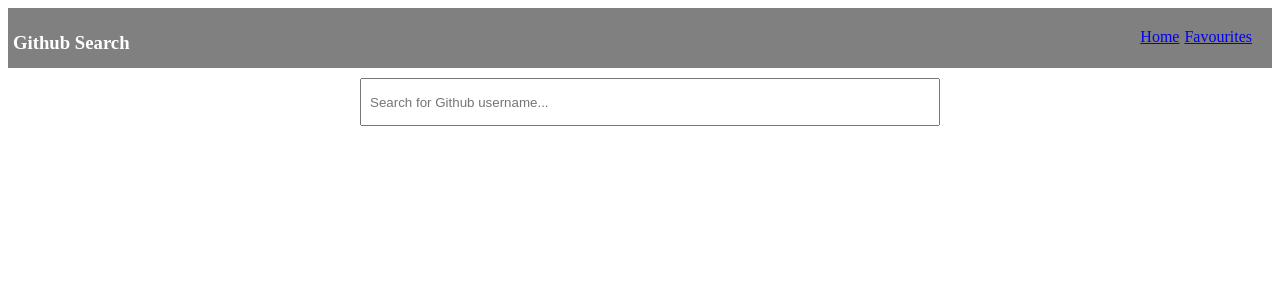
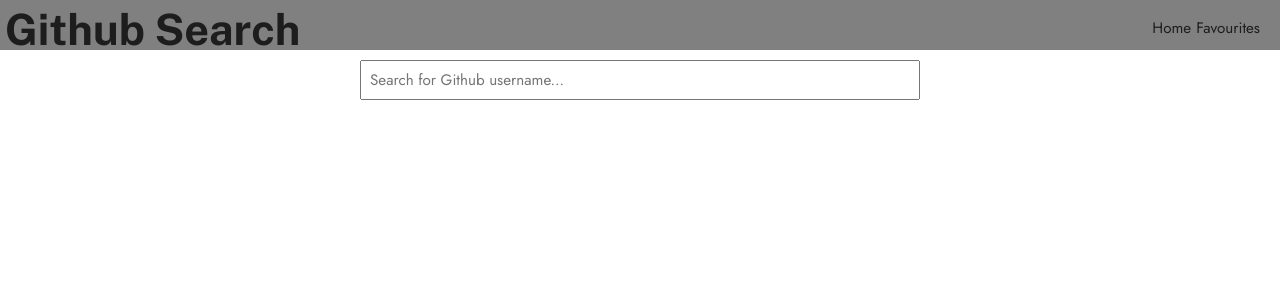
Before and after one commit to artemkholev/gitApi, a React (Vite) app: page / in a window 1280 px wide. Shown: the top 300 px of the page. Built offline with nearby package versions, Linux system fonts and the light colour scheme.

Commit message:
add styles

```diff
--- a/src/App.tsx
+++ b/src/App.tsx
@@ -4,8 +4,6 @@
 import { Navigation } from "./components/Navigations/Navigation"
 
 function App() {
-
-
   return (
     <>
       <Navigation/>
--- /dev/null
+++ b/src/assets/styles/main.scss
@@ -0,0 +1,61 @@
+@import 'normalize';
+@import 'vars';
+
+
+* {
+  box-sizing: border-box;
+  margin: 0;
+  padding: 0;
+}
+body {
+  color: $text-color;
+  font-family: $text;
+  font-size: $text-size;
+  overflow-x: hidden;
+}
+h1,
+h2,
+h3,
+h4,
+ul,
+li,
+p {
+  margin: 0;
+  padding: 0;
+}
+h1,
+h2,
+h3,
+h4 {
+  color: $title-color;
+  font-family: $title;
+  font-size: $title-size;
+}
+a {
+  color: $title-color;
+  text-decoration: none;
+
+  &:hover {
+    cursor: pointer;
+  }
+}
+
+input {
+  &:focus {
+    outline: none;
+  }
+}
+
+.container {
+  width: calc(728px + (1280 - 728) * ((100vw - 768px) / (1920 - 768)));
+  height: 100%;
+  margin: auto;
+
+  @media(max-width: 767px) {
+    width: calc(288px + (728 - 288) * ((100vw - 320px) / (767 - 320)));
+  }
+}
+.active {
+  color: $main-color;
+  border-bottom: 2px solid $main-color;
+}
--- /dev/null
+++ b/src/assets/styles/normalize.scss
@@ -0,0 +1,351 @@
+/*! normalize.css v8.0.1 | MIT License | github.com/necolas/normalize.css */
+
+/* Document
+   ========================================================================== */
+
+/**
+ * 1. Correct the line height in all browsers.
+ * 2. Prevent adjustments of font size after orientation changes in iOS.
+ */
+
+html {
+  line-height: 1.15; /* 1 */
+  -webkit-text-size-adjust: 100%; /* 2 */
+}
+
+/* Sections
+     ========================================================================== */
+
+/**
+   * Remove the margin in all browsers.
+   */
+
+body {
+  margin: 0;
+}
+
+/**
+   * Render the `main` element consistently in IE.
+   */
+
+main {
+  display: block;
+}
+
+/**
+   * Correct the font size and margin on `h1` elements within `section` and
+   * `article` contexts in Chrome, Firefox, and Safari.
+   */
+
+h1 {
+  font-size: 2em;
+  margin: 0.67em 0;
+}
+
+/* Grouping content
+     ========================================================================== */
+
+/**
+   * 1. Add the correct box sizing in Firefox.
+   * 2. Show the overflow in Edge and IE.
+   */
+
+hr {
+  box-sizing: content-box; /* 1 */
+  height: 0; /* 1 */
+  overflow: visible; /* 2 */
+}
+
+/**
+   * 1. Correct the inheritance and scaling of font size in all browsers.
+   * 2. Correct the odd `em` font sizing in all browsers.
+   */
+
+pre {
+  font-family: monospace, monospace; /* 1 */
+  font-size: 1em; /* 2 */
+}
+
+/* Text-level semantics
+     ========================================================================== */
+
+/**
+   * Remove the gray background on active links in IE 10.
+   */
+
+a {
+  background-color: transparent;
+}
+
+/**
+   * 1. Remove the bottom border in Chrome 57-
+   * 2. Add the correct text decoration in Chrome, Edge, IE, Opera, and Safari.
+   */
+
+abbr[title] {
+  border-bottom: none; /* 1 */
+  text-decoration: underline; /* 2 */
+  text-decoration: underline dotted; /* 2 */
+}
+
+/**
+   * Add the correct font weight in Chrome, Edge, and Safari.
+   */
+
+b,
+strong {
+  font-weight: bolder;
+}
+
+/**
+   * 1. Correct the inheritance and scaling of font size in all browsers.
+   * 2. Correct the odd `em` font sizing in all browsers.
+   */
+
+code,
+kbd,
+samp {
+  font-family: monospace, monospace; /* 1 */
+  font-size: 1em; /* 2 */
+}
+
+/**
+   * Add the correct font size in all browsers.
+   */
+
+small {
+  font-size: 80%;
+}
+
+/**
+   * Prevent `sub` and `sup` elements from affecting the line height in
+   * all browsers.
+   */
+
+sub,
+sup {
+  font-size: 75%;
+  line-height: 0;
+  position: relative;
+  vertical-align: baseline;
+}
+
+sub {
+  bottom: -0.25em;
+}
+
+sup {
+  top: -0.5em;
+}
+
+/* Embedded content
+     ========================================================================== */
+
+/**
+   * Remove the border on images inside links in IE 10.
+   */
+
+img {
+  border-style: none;
+}
+
+/* Forms
+     ========================================================================== */
+
+/**
+   * 1. Change the font styles in all browsers.
+   * 2. Remove the margin in Firefox and Safari.
+   */
+
+button,
+input,
+optgroup,
+select,
+textarea {
+  font-family: inherit; /* 1 */
+  font-size: 100%; /* 1 */
+  line-height: 1.15; /* 1 */
+  margin: 0; /* 2 */
+}
+
+/**
+   * Show the overflow in IE.
+   * 1. Show the overflow in Edge.
+   */
+
+button,
+input {
+  /* 1 */
+  overflow: visible;
+}
+
+/**
+   * Remove the inheritance of text transform in Edge, Firefox, and IE.
+   * 1. Remove the inheritance of text transform in Firefox.
+   */
+
+button,
+select {
+  /* 1 */
+  text-transform: none;
+}
+
+/**
+   * Correct the inability to style clickable types in iOS and Safari.
+   */
+
+button,
+[type='button'],
+[type='reset'],
+[type='submit'] {
+  -webkit-appearance: button;
+}
+
+/**
+   * Remove the inner border and padding in Firefox.
+   */
+
+button::-moz-focus-inner,
+[type='button']::-moz-focus-inner,
+[type='reset']::-moz-focus-inner,
+[type='submit']::-moz-focus-inner {
+  border-style: none;
+  padding: 0;
+}
+
+/**
+   * Restore the focus styles unset by the previous rule.
+   */
+
+button:-moz-focusring,
+[type='button']:-moz-focusring,
+[type='reset']:-moz-focusring,
+[type='submit']:-moz-focusring {
+  outline: 1px dotted ButtonText;
+}
+
+/**
+   * Correct the padding in Firefox.
+   */
+
+fieldset {
+  padding: 0.35em 0.75em 0.625em;
+}
+
+/**
+   * 1. Correct the text wrapping in Edge and IE.
+   * 2. Correct the color inheritance from `fieldset` elements in IE.
+   * 3. Remove the padding so developers are not caught out when they zero out
+   *    `fieldset` elements in all browsers.
+   */
+
+legend {
+  box-sizing: border-box; /* 1 */
+  color: inherit; /* 2 */
+  display: table; /* 1 */
+  max-width: 100%; /* 1 */
+  padding: 0; /* 3 */
+  white-space: normal; /* 1 */
+}
+
+/**
+   * Add the correct vertical alignment in Chrome, Firefox, and Opera.
+   */
+
+progress {
+  vertical-align: baseline;
+}
+
+/**
+   * Remove the default vertical scrollbar in IE 10+.
+   */
+
+textarea {
+  overflow: auto;
+}
+
+/**
+   * 1. Add the correct box sizing in IE 10.
+   * 2. Remove the padding in IE 10.
+   */
+
+[type='checkbox'],
+[type='radio'] {
+  box-sizing: border-box; /* 1 */
+  padding: 0; /* 2 */
+}
+
+/**
+   * Correct the cursor style of increment and decrement buttons in Chrome.
+   */
+
+[type='number']::-webkit-inner-spin-button,
+[type='number']::-webkit-outer-spin-button {
+  height: auto;
+}
+
+/**
+   * 1. Correct the odd appearance in Chrome and Safari.
+   * 2. Correct the outline style in Safari.
+   */
+
+[type='search'] {
+  -webkit-appearance: textfield; /* 1 */
+  outline-offset: -2px; /* 2 */
+}
+
+/**
+   * Remove the inner padding in Chrome and Safari on macOS.
+   */
+
+[type='search']::-webkit-search-decoration {
+  -webkit-appearance: none;
+}
+
+/**
+   * 1. Correct the inability to style clickable types in iOS and Safari.
+   * 2. Change font properties to `inherit` in Safari.
+   */
+
+::-webkit-file-upload-button {
+  -webkit-appearance: button; /* 1 */
+  font: inherit; /* 2 */
+}
+
+/* Interactive
+     ========================================================================== */
+
+/*
+   * Add the correct display in Edge, IE 10+, and Firefox.
+   */
+
+details {
+  display: block;
+}
+
+/*
+   * Add the correct display in all browsers.
+   */
+
+summary {
+  display: list-item;
+}
+
+/* Misc
+     ========================================================================== */
+
+/**
+   * Add the correct display in IE 10+.
+   */
+
+template {
+  display: none;
+}
+
+/**
+   * Add the correct display in IE 10.
+   */
+
+[hidden] {
+  display: none;
+}
--- /dev/null
+++ b/src/assets/styles/vars.scss
@@ -0,0 +1,17 @@
+@import url('https://fonts.googleapis.com/css2?family=Jost:wght@400;700&family=Public+Sans:wght@400;600;700&display=swap');
+
+//colors
+$main-color: #909f0a;
+$background-color: #FFFAFA;
+$active-link-color: #D1E231;
+$title-color: #1D1D1D;
+$text-color: #2A2F37;
+$text-color-lite-grey: #2a2f377c;
+
+//fonts
+$title: 'Public Sans', sans-serif;
+$text: 'Jost', sans-serif;
+
+//vars
+$title-size: calc(18px + (60 - 18) * ((100vw - 320px) / (1920 - 320)));
+$text-size: calc(14px + (16 - 14) * ((100vw - 320px) / (1920 - 320)));
--- a/src/main.tsx
+++ b/src/main.tsx
@@ -1,3 +1,4 @@
+import './assets/styles/main.scss';
 import React from 'react'
 import ReactDOM from 'react-dom/client'
 import App from './App.tsx'
```
